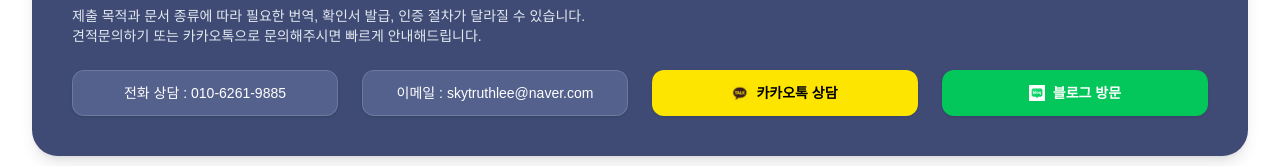
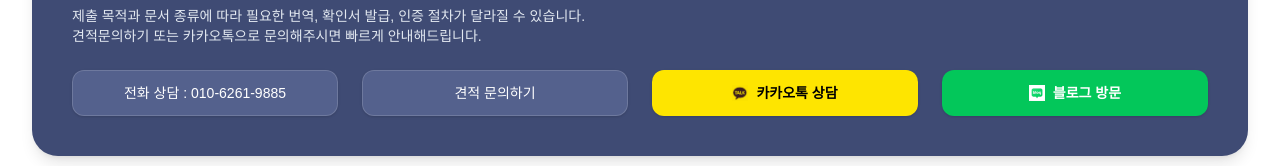
Before and after one commit to loveautumnsky1007-lab/jin-translation, a Next.js app: page /about-us in a window 1280 px wide. Shown: the part 1703-1869 px from the top of the page. Built offline with nearby package versions, Linux system fonts and the light colour scheme.

Commit message:
견적문의

```diff
--- a/app/about-us/page.tsx
+++ b/app/about-us/page.tsx
@@ -160,14 +160,14 @@
 )}
 {isMobile ? (
   <a
-    href="mailto:skytruthlee@naver.com"
+    href="/apply"
     className="flex items-center justify-center rounded-xl border border-white/15 bg-[#54618d] px- py-3 text-sm font-medium text-white shadow-sm"
   >
-    이메일 : skytruthlee@naver.com
+    견적 문의하기
   </a>
 ) : (
   <div className="flex items-center justify-center rounded-xl border border-white/15 bg-[#54618d] px-4 py-3 text-sm font-medium text-white shadow-sm">
-    이메일 : skytruthlee@naver.com
+    견적 문의하기
   </div>
 )}
 
--- a/app/page.tsx
+++ b/app/page.tsx
@@ -302,17 +302,16 @@
 )}
 {isMobile ? (
   <a
-    href="mailto:skytruthlee@naver.com"
+    href="/apply"
     className="flex items-center justify-center rounded-xl border border-white/15 bg-[#54618d] px- py-3 text-sm font-medium text-white shadow-sm"
   >
-    이메일 : skytruthlee@naver.com
+    견적 문의하기
   </a>
 ) : (
   <div className="flex items-center justify-center rounded-xl border border-white/15 bg-[#54618d] px-4 py-3 text-sm font-medium text-white shadow-sm">
     이메일 : skytruthlee@naver.com
   </div>
 )}
-
   <a
     href="https://open.kakao.com/me/love_autumnsky"
     target="_blank"
--- a/components/Header.tsx
+++ b/components/Header.tsx
@@ -135,7 +135,7 @@
       link: isMobile
         ? "https://m.blog.naver.com/PostList.naver?blogId=skytruthlee&from=postList&categoryNo=27"
         : "https://blog.naver.com/PostList.naver?blogId=skytruthlee&from=postList&categoryNo=27",
-      mobileHint: "법원 문서, 공증, 인증 관련 실제 번역 사례를 블로그에서 확인하실 수 있습니다.",
+      mobileHint: "법원 문서, 공증 관련 실제 번역 사례를 블로그에서 확인하실 수 있습니다.",
       children: [
         {
           name: "판결문 / 소장 / 법원문서 번역",
@@ -361,19 +361,20 @@
                   </div>
                 ))}
 
+<div className="overflow-hidden rounded-2xl border border-slate-200">
   <a
     href="https://open.kakao.com/me/love_autumnsky"
     target="_blank"
     rel="noopener noreferrer"
-                  className="flex items-center justify-center gap-2 rounded-full bg-[#FEE500] px-5 py-3 text-sm font-semibold text-black shadow-md active:scale-[0.98]"
+    className="block rounded-2xl bg-[#FEE500] px-4 py-3 text-center text-sm font-bold text-black shadow-md transition active:scale-[0.98]"
     onClick={() => {
       setMobileOpen(false);
       setOpenMobileMenu(null);
     }}
   >
-                  <img src="/kakao.png" className="h-4 w-4" alt="카카오톡" />
     카카오톡 문의하기
   </a>
+</div>
               </div>
             </div>
           </div>
```
Lines whose indentation alone changed are shown as unchanged.
